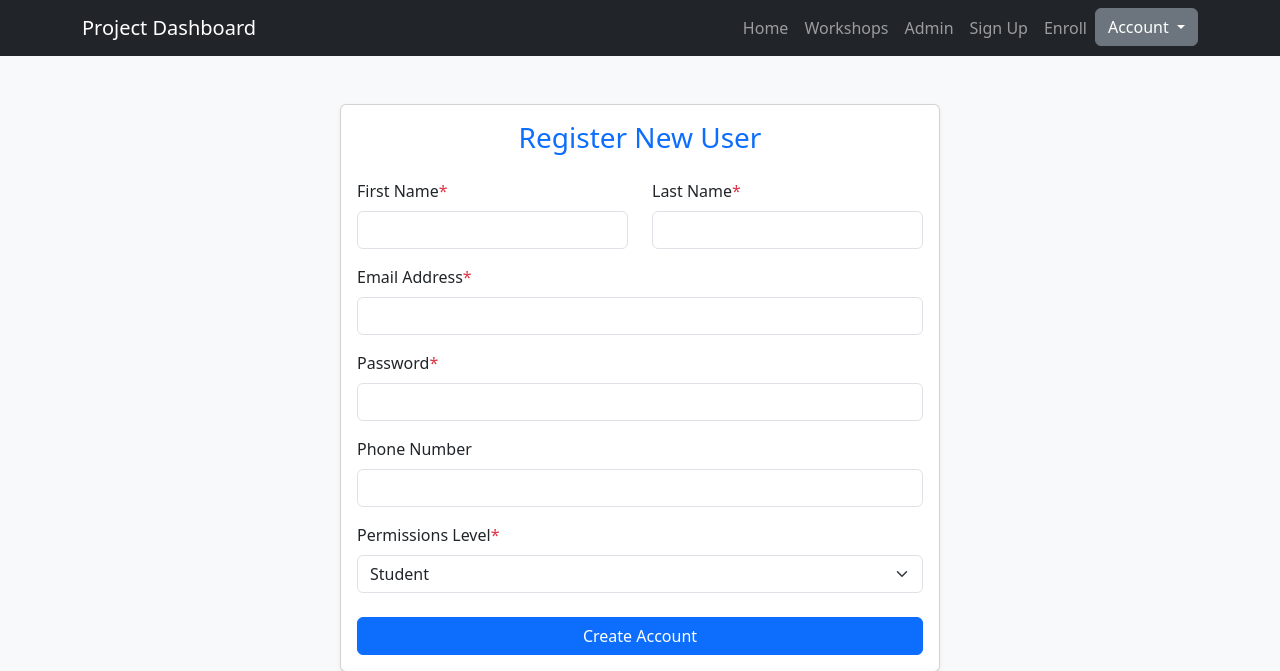
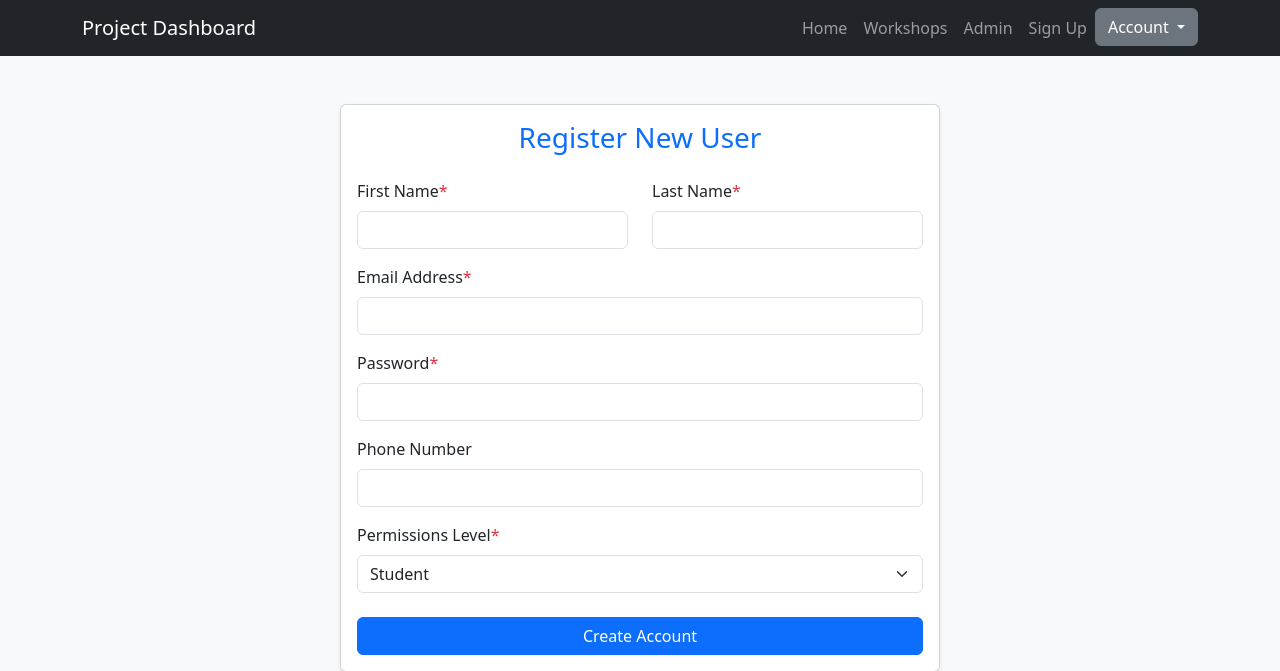
Before and after one commit to krispepper/530_2026_09_workshop, a Flask app: page /admin in a window 1280 px wide. Shown: the top 671 px of the page. Run offline with Flask 3, Linux system fonts and the light colour scheme; parts of the project's set-up code (start-up, migrations or seed data) failed here and were passed over.

Commit message:
added enroll into navbar dropdown

```diff
--- a/templates/navbar.html
+++ b/templates/navbar.html
@@ -8,7 +8,6 @@
             <a class="nav-link" href="/workshop">Workshops</a>
             <a class="nav-link" href="/admin">Admin</a>
             <a class="nav-link" href="/register">Sign Up</a>
-            <a class="nav-link" href="/enroll">Enroll</a>
 
             <!--TS-S2-->
             <!--Account dropdown-->
@@ -20,8 +19,10 @@
                 <li><a class="dropdown-item" href="/account">Account Info</a></li>
                 <li><a class="dropdown-item" href="/change-password">Change Password</a></li>
                 <li><a class="dropdown-item text-danger" href="/logout">Logout</a></li>
+                <li><a class="nav-link" href="/enroll">Enroll</a></li>
               </ul>
             </div>
+
         </div>
     </div>
 </nav>
```
